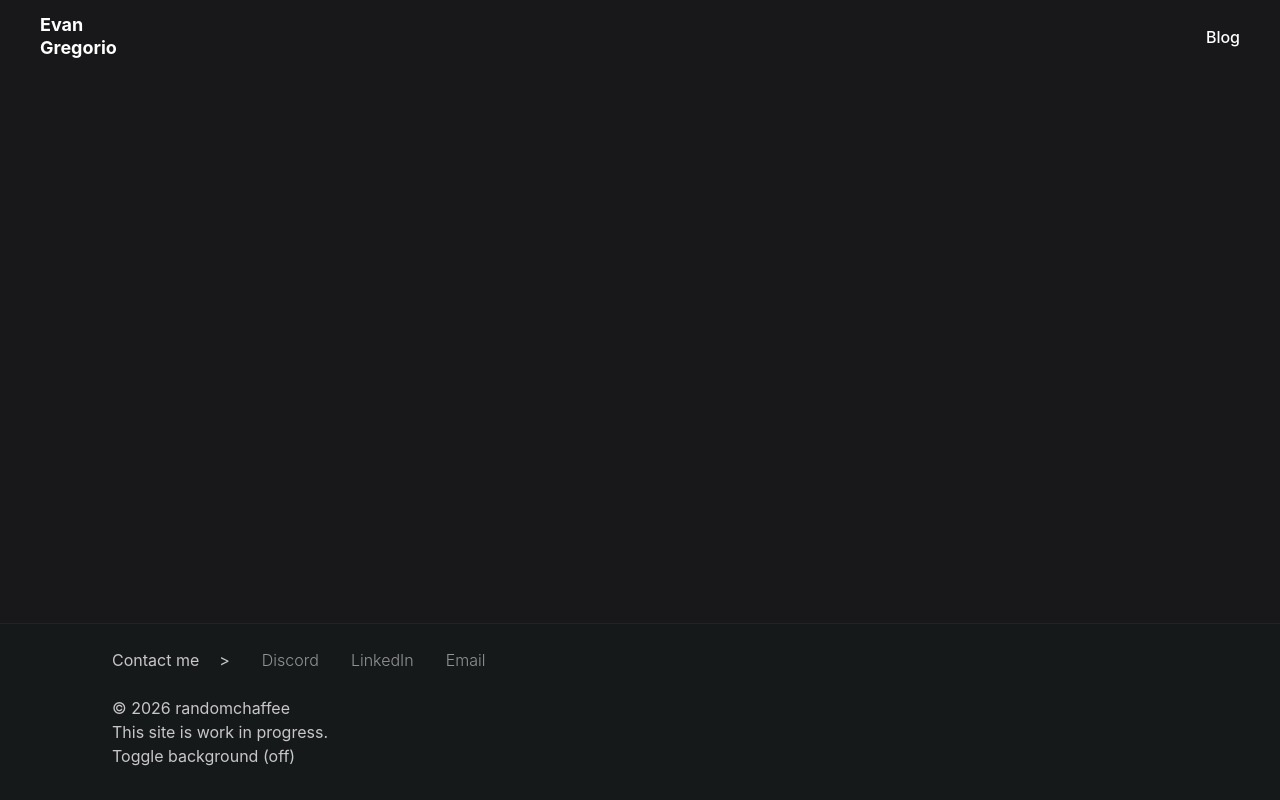
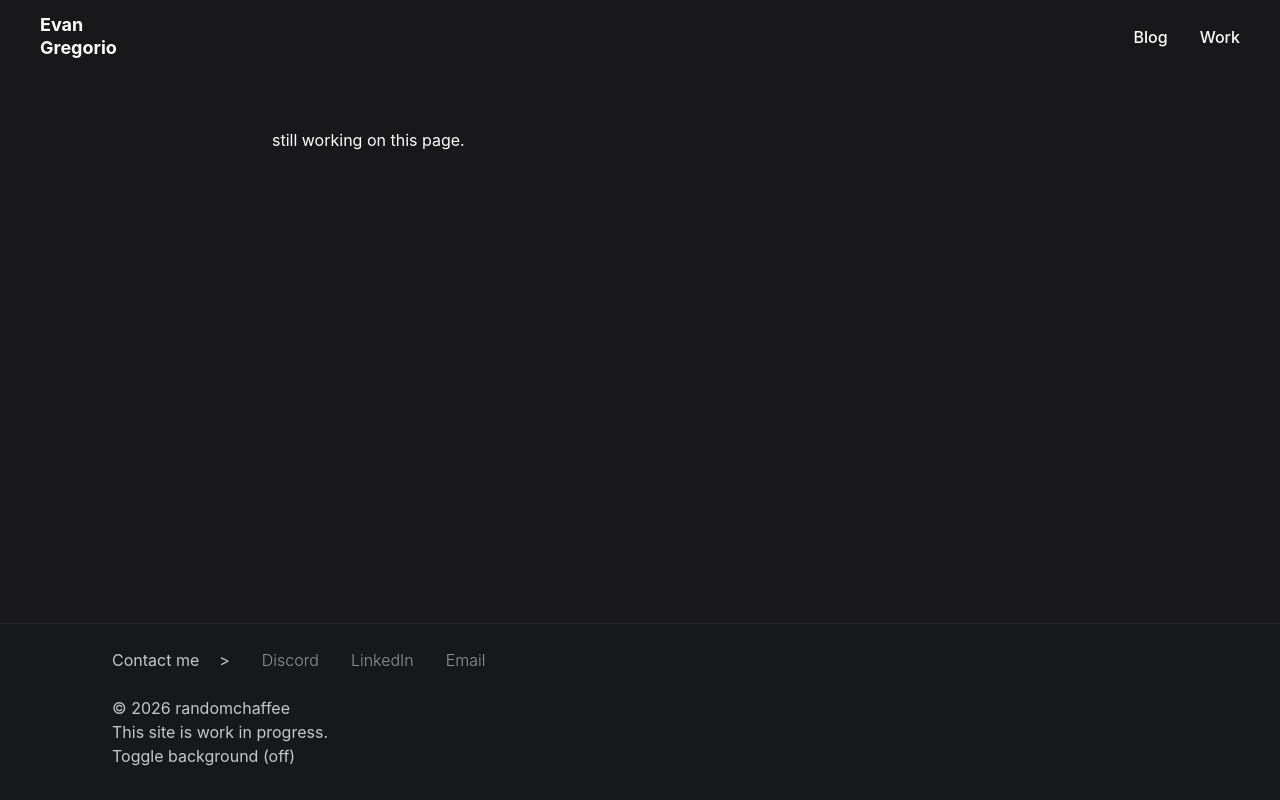
Before and after one commit to randomchaffee/portfolio, a React (Vite) app: page /work in a window 1280 px wide. Built offline with nearby package versions, Linux system fonts and the light colour scheme.

Commit message:
add a new screen for work section (empty for now)

```diff
--- a/src/App.tsx
+++ b/src/App.tsx
@@ -4,6 +4,7 @@ import { Routes, Route } from "react-router";
 import Home from "./pages/Home";
 import Blog from "./pages/Blog";
 import BlogPost from "./pages/BlogPost";
+import Work from "./pages/Work";
 
 export default function App() {
   return (
@@ -13,6 +14,7 @@ export default function App() {
         <Routes>
           <Route path="/" element={<Home />} />
           <Route path="/blog" element={<Blog />} />
+          <Route path="/work" element={<Work />} />
 
           {/* article routes */}
           <Route path="/blog/:slug" element={<BlogPost />}/>
--- a/src/components/Navbar.tsx
+++ b/src/components/Navbar.tsx
@@ -9,6 +9,7 @@ interface NavLink {
 
 const listItems: NavLink[] = [
   {label: "Blog", href: "/blog"},
+  {label: "Work", href: "/work"}
 ];
 
 const Navbar = () => {
--- /dev/null
+++ b/src/pages/Work.tsx
@@ -0,0 +1,13 @@
+import BouncyBox from "../components/ui/BouncyBox"
+
+const Work = () => {
+  return (
+    <div className="max-w-4xl mx-auto px-4 md:px-20 py-8">
+        <BouncyBox>
+            still working on this page.
+        </BouncyBox>
+    </div>
+  )
+}
+
+export default Work
```
